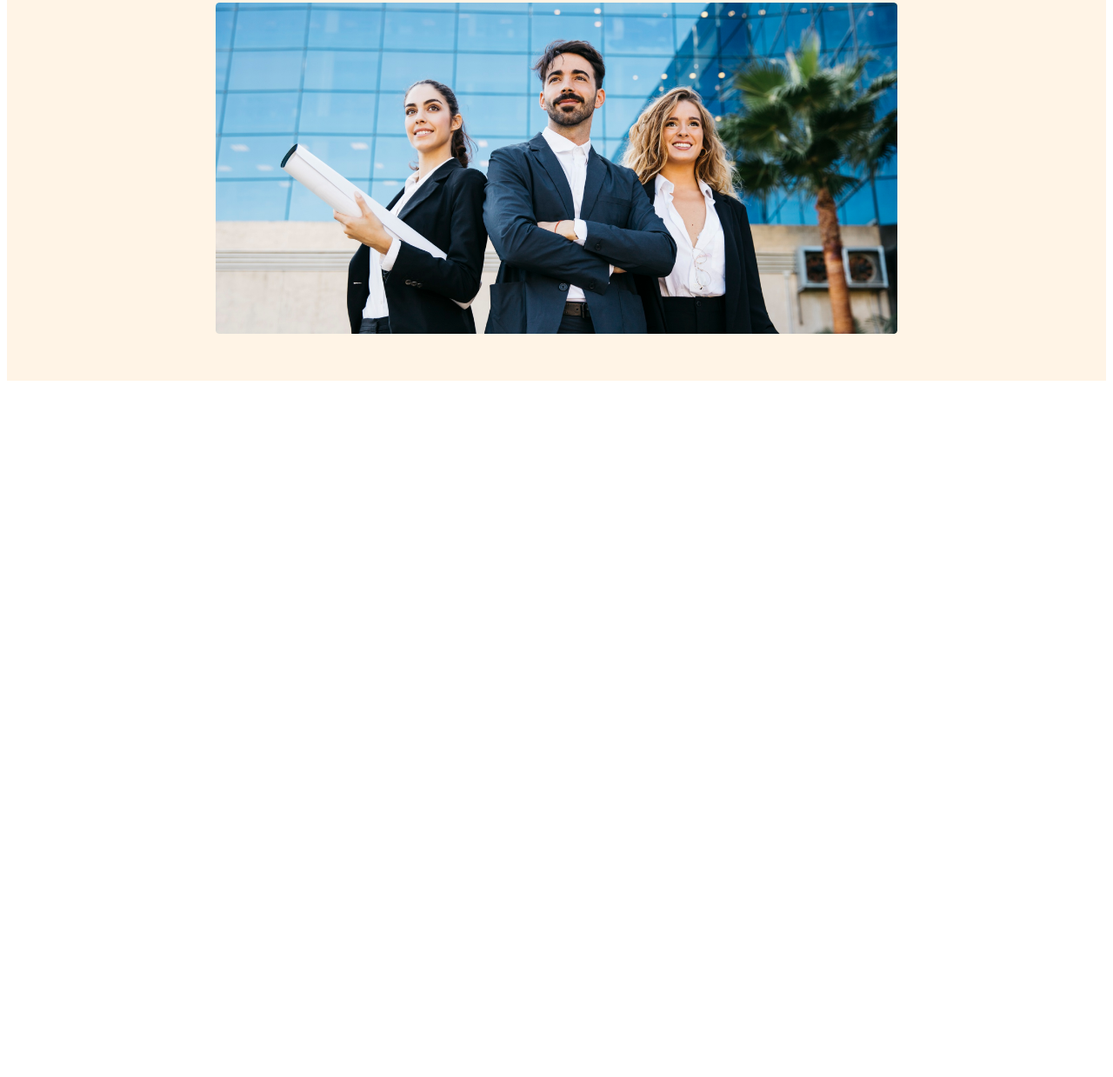
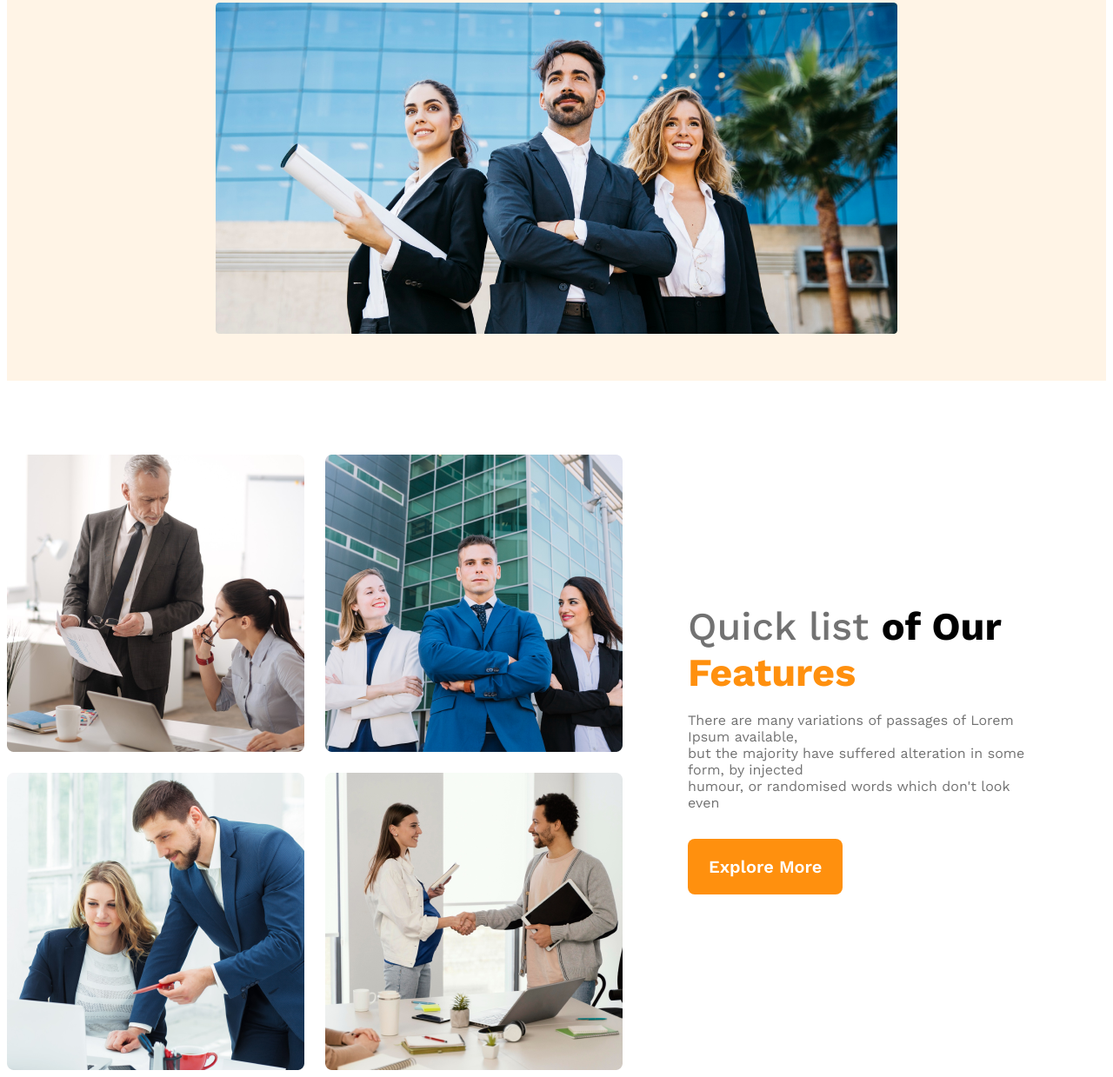
Before and after one commit to Naimur300/g3-architect-website, a plain HTML site: page index.html in a window 1280 px wide. Shown: the part 620-1859 px from the top of the page at 87% size. Before the commit the page ends 1066 px from the top, so only its background shows below. Drawn offline with nearby package versions, Linux system fonts and the light colour scheme.

Commit message:
features content added

```diff
--- a/index.html
+++ b/index.html
@@ -7,6 +7,7 @@
     <title>G3-Architects</title>
 </head>
 <body>
+    <!-- header start -->
     <header>
 
         <nav>
@@ -31,9 +32,26 @@
         </div>
 
     </header>
+    <!-- header end -->
 
     <main>
+        <!-- Team section  -->
 
+        <section class="team-container">
+            <div class="team-img-container">
+                <img src="./images/team1.png" alt="">
+                <img src="./images/team2.png" alt="">
+                <img src="./images/team3.png" alt="">
+                <img src="./images/team4.png" alt="">
+
+            </div>
+
+            <div class="team-content">
+                <h3 class="team-title"><span class="q-list">Quick list </span> <span class="of-our"> of Our</span> <br><span class="features">Features</span></h3>
+                <p class="team-description">There are many variations of passages of Lorem Ipsum available,<br>but the majority have suffered alteration in some form, by injected<br>humour, or randomised words which don't look even</p>
+                <button class="btn-primary">Explore More</button>
+            </div>
+        </section>
     </main>
 
     <footer>
--- a/styles/architect.css
+++ b/styles/architect.css
@@ -25,6 +25,7 @@ cursor: pointer;
 header{
     background: rgba(255, 144, 14, 0.10);
     padding: 50px 240px;
+    margin-bottom: 85px;
 }
 nav{
     display: flex;
@@ -104,3 +105,47 @@ nav > ul > li > a{
     }
 
 }
+
+/* main styles */
+
+main{
+    max-width: 1440px;
+    margin: 0 auto;
+}
+.team-img-container{
+    display: grid;
+    grid-template-columns: repeat(2,1fr);
+    gap: 1.5rem;
+
+}
+.team-container{
+    display: flex;
+    align-items: center;
+}
+.team-content{
+    max-width: 535px;
+   padding-left: 75px;
+   padding-right: 75px;
+}
+.q-list{
+    color:  #727272;
+    font-size: 2.8125rem;
+    font-weight: 500;
+}
+.of-our{
+    color: var #131313;
+    font-size: 2.8125rem;
+    font-weight: 700;
+}
+.features{
+    color: #FF900E;
+    font-size: 2.8125rem;
+    font-weight: 700;
+}
+.team-description{
+    color: #727272;
+    font-size: 1rem;
+    font-weight: 400;
+    margin-bottom: 32px;
+
+}
```
